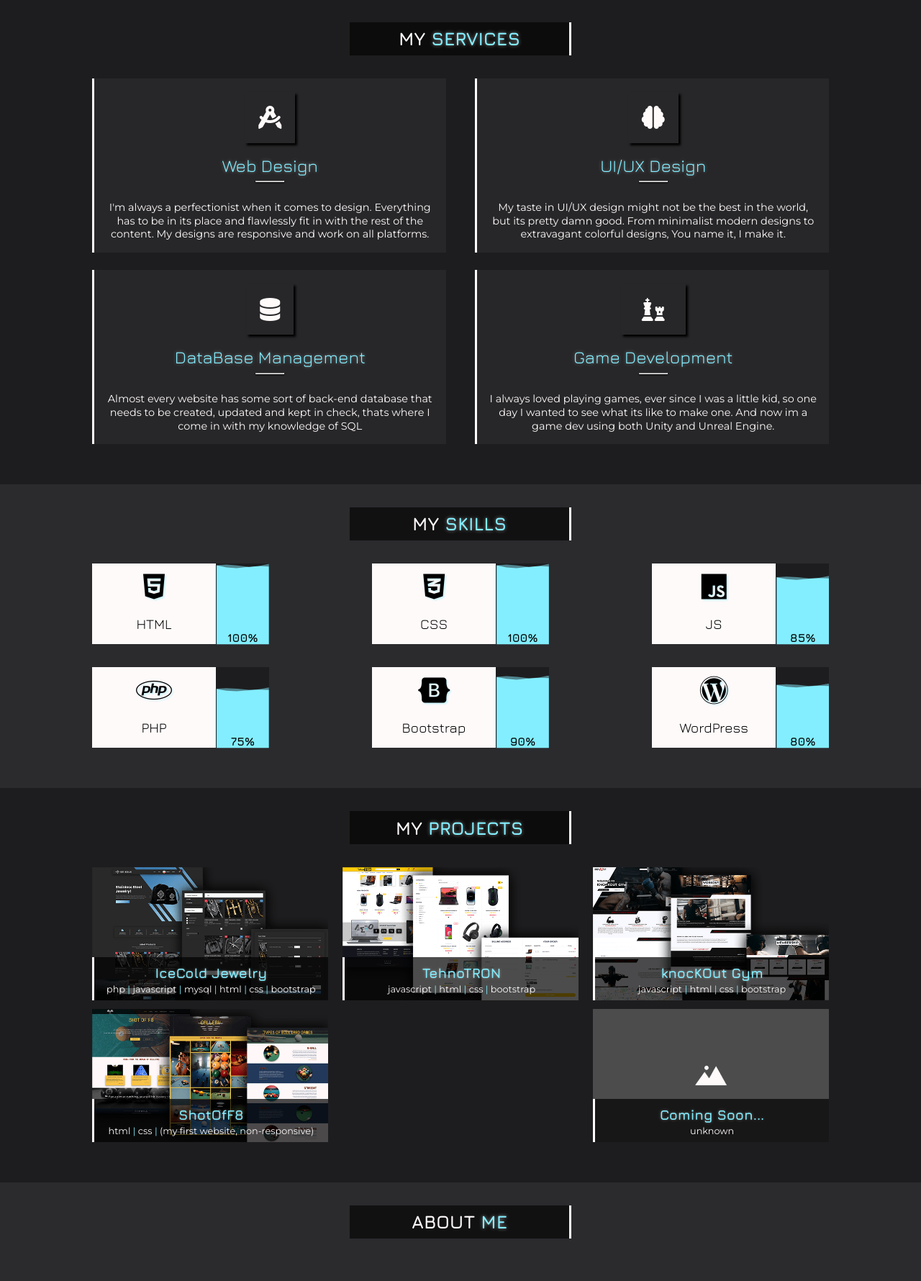
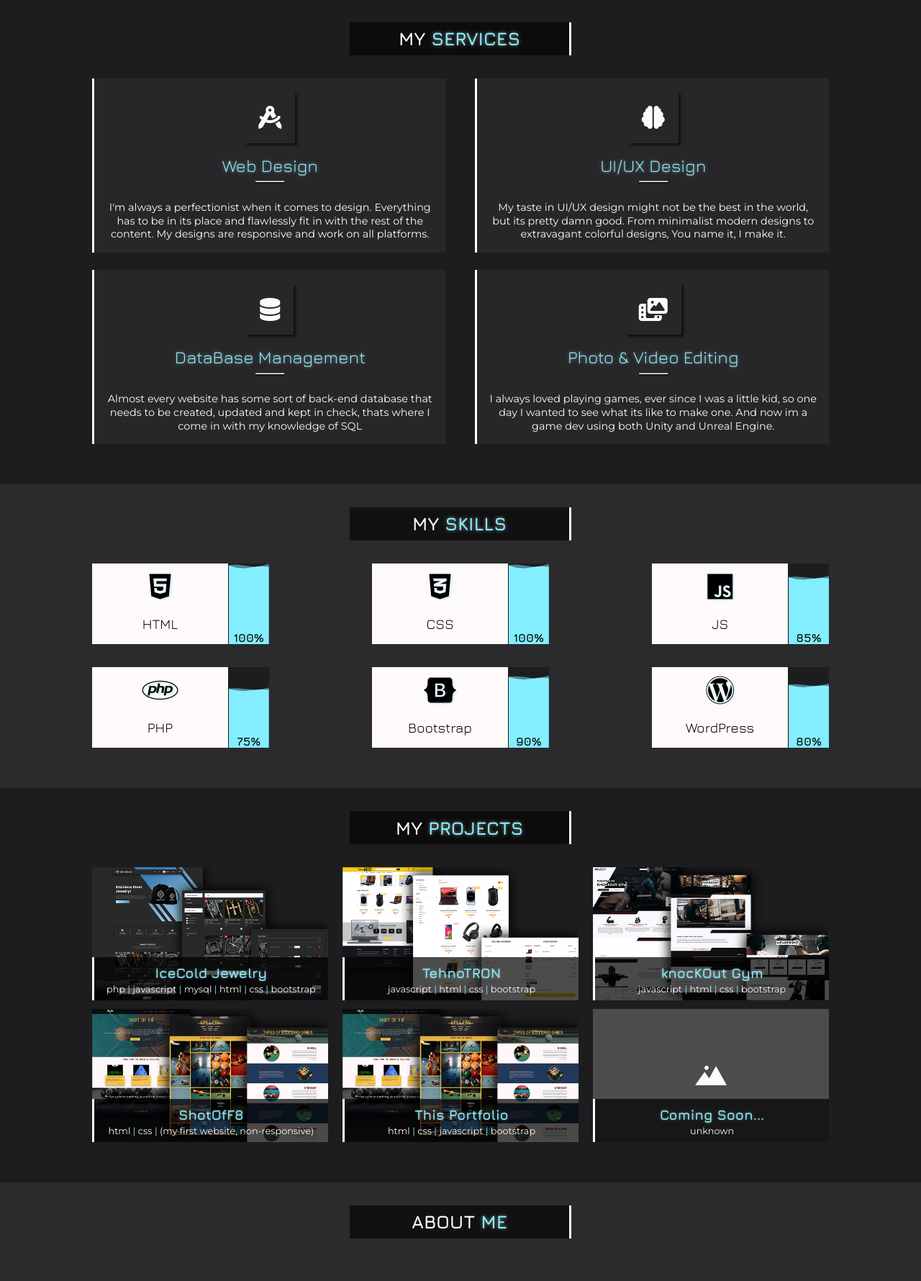
Before and after one commit to lTheChubbyl/lthechubbyl.github.io, a PHP site: page / in a window 1280 px wide. Shown: the part 801-2581 px from the top of the page at 72% size. Run offline with PHP 8.4, Linux system fonts and the light colour scheme; some libraries are stand-ins or nearby versions.

Commit message:
preparing v0.1

```diff
--- a/portfolio/assets/css/style.css
+++ b/portfolio/assets/css/style.css
@@ -24,6 +24,16 @@
   50% {
     -webkit-clip-path: polygon(100% 2%, 81% 1%, 60% 2%, 38% 4%, 19% 3%, 0 0, 0 100%, 100% 100%);
             clip-path: polygon(100% 2%, 81% 1%, 60% 2%, 38% 4%, 19% 3%, 0 0, 0 100%, 100% 100%);
+  }
+}
+@keyframes swooshOffset {
+  0%, 100% {
+    -webkit-clip-path: polygon(100% 2%, 81% 1%, 60% 2%, 38% 4%, 19% 3%, 0 0, 0 100%, 100% 100%);
+            clip-path: polygon(100% 2%, 81% 1%, 60% 2%, 38% 4%, 19% 3%, 0 0, 0 100%, 100% 100%);
+  }
+  50% {
+    -webkit-clip-path: polygon(100% 0, 81% 3%, 62% 4%, 40% 2%, 19% 1%, 0 2%, 0 100%, 100% 100%);
+            clip-path: polygon(100% 0, 81% 3%, 62% 4%, 40% 2%, 19% 1%, 0 2%, 0 100%, 100% 100%);
   }
 }
 @keyframes goDown {
@@ -80,6 +90,9 @@ hr {
 }
 
 /* _*-*_ HEADER _*-*_ */
+header {
+  display: none;
+}
 header nav {
   display: flex;
   position: fixed;
@@ -259,7 +272,7 @@ header nav .vr {
 #services .wrapper .services-part i {
   font-size: 2.5rem;
   padding: 1.2rem;
-  box-shadow: 3px 3px 3px #000;
+  box-shadow: 3px 3px 3px rgba(0, 0, 0, 0.6);
   margin: 2rem auto;
 }
 #services .wrapper .services-part h3 {
@@ -275,9 +288,6 @@ header nav .vr {
 #services .wrapper .services-part p {
   line-height: 1.4;
   padding: 1.5em;
-}
-#services .wrapper .services-part:last-of-type i {
-  width: calc(5rem + 10px);
 }
 
 #skills {
@@ -296,12 +306,13 @@ header nav .vr {
   justify-content: space-between;
   width: 14%;
   height: 7.5rem;
-  background: #FFFAFA;
 }
 #skills .wrapper .skills-part .skill-desc {
   color: #000;
+  background: #FFFAFA;
   text-align: center;
   margin: 0 auto;
+  width: 100%;
 }
 #skills .wrapper .skills-part .skill-desc i {
   font-size: 3rem;
@@ -328,7 +339,7 @@ header nav .vr {
   bottom: 0;
   width: 100%;
   background: rgba(131, 238, 255, 0.5);
-  animation: swoosh 1.5s ease-in-out infinite 0.5s;
+  animation: swooshOffset 1.5s ease-in-out infinite;
 }
 #skills .wrapper .skills-part .skill-bar-out .skill-bar-in p {
   position: absolute;
@@ -342,10 +353,10 @@ header nav .vr {
 #skills .wrapper .skills-part .skill-bar-out .skill-bar-in::before {
   content: "";
   position: absolute;
-  top: 2px;
+  bottom: 0;
   left: 0;
   width: 100%;
-  height: 100%;
+  height: 98%;
   background: #83EEFF;
   animation: swoosh 1.5s ease-in-out infinite;
 }
--- a/portfolio/assets/css/style.scss
+++ b/portfolio/assets/css/style.scss
@@ -83,6 +83,16 @@
             clip-path: polygon(100% 2%, 81% 1%, 60% 2%, 38% 4%, 19% 3%, 0 0, 0 100%, 100% 100%);
         }
     }
+
+    @keyframes swooshOffset {
+        0%, 100% {
+            clip-path: polygon(100% 2%, 81% 1%, 60% 2%, 38% 4%, 19% 3%, 0 0, 0 100%, 100% 100%);
+        }
+        50% {
+            clip-path: polygon(100% 0, 81% 3%, 62% 4%, 40% 2%, 19% 1%, 0 2%, 0 100%, 100% 100%);
+        }
+    }
+
     @keyframes goDown {
         0% {
             opacity: 1;
@@ -143,6 +153,7 @@ hr {
 /* _*-*_ HEADER _*-*_ */
 
 header {
+    display: none;
     nav {
         display: flex;
         position: fixed;
@@ -300,7 +311,7 @@ header {
             i {
                 font-size: 2.5rem;
                 padding: 1.2rem;
-                box-shadow: 3px 3px 3px #000;
+                box-shadow: 3px 3px 3px rgba(#000, 0.6);
                 margin: 2rem auto;
             }
             h3 {
@@ -318,9 +329,6 @@ header {
             p {
                 line-height: 1.4;
                 padding: 1.5em;
-            }
-            &:last-of-type i {
-                width: calc(5rem + 10px);
             }
         }
     }
@@ -340,11 +348,12 @@ header {
             justify-content: space-between;
             width: 14%;
             height: 7.5rem;
-            background: $snow-white;
             .skill-desc {
                 color: #000;
+                background: $snow-white;
                 text-align: center;
                 margin: 0 auto;
+                width: 100%;
                 i {
                     font-size: 3rem;
                     text-align: center;
@@ -372,7 +381,7 @@ header {
                     bottom: 0;
                     width: 100%;
                     background: rgba($color: $neon-light-blue, $alpha: 0.5);
-                    animation: swoosh 1.5s ease-in-out infinite 0.5s;
+                    animation: swooshOffset 1.5s ease-in-out infinite;
                     p {
                         position: absolute;
                         color: black;
@@ -387,10 +396,10 @@ header {
                     &::before {
                         content: "";
                         position: absolute;
-                        top: 2px;
+                        bottom: 0;
                         left: 0;
                         width: 100%;
-                        height: 100%;
+                        height: 98%;
                         background: $neon-light-blue;
                         animation: swoosh 1.5s ease-in-out infinite;
                     }
@@ -1420,3 +1429,44 @@ footer {
         }
     }
 }
+
+// /* Set-up */
+// body {
+// 	perspective: 500px;
+// 	-webkit-perspective: 500px;
+// }
+
+// /* Container box to set the sides relative to */
+// .cube {
+// 	-webkit-transition: -webkit-transform 1s;
+// 	transition: transform 1s; /* Animate the transform properties */
+
+// 	-webkit-transform-style: preserve-3d;
+// 	transform-style: preserve-3d; /* <-NB */
+// }
+
+// /* The two faces of the cube */
+// .flippety,.flop {
+// 	border: 1px solid rgba(147, 184, 189, .8);
+
+// 	-webkit-box-shadow: 0 5px 20px rgba(105, 108, 109, .3), 0 0 8px 5px rgba(208, 223, 226, .4) inset;
+// 	box-shadow: 0 5px 20px rgba(105, 108, 109, .3), 0 0 8px 5px rgba(208, 223, 226, .4) inset;
+// 	height: 200px;
+// }
+
+// /* Position the faces */
+// .flippety {
+// 	-webkit-transform: translateZ(30px);
+// 	transform: translateZ(30px);
+// }
+
+// .flop {
+// 	-webkit-transform: rotateY(90deg) translateZ(-30px);
+// 	transform: rotateY(90deg) translateZ(-30px);
+// }
+
+// /* Rotate the cube */
+// .cube:hover {
+// 	-webkit-transform: rotateY(-45deg);
+// 	transform: rotateY(-45deg); /* Text bleed at 90º */
+// }
--- /dev/null
+++ b/portfolio/assets/js/main.js
@@ -0,0 +1,13 @@
+$(document).ready(function() {
+    var distance = $("#services").offset().top;
+
+    $(window).scroll(function() {
+        if ( $(window).scrollTop() >= distance ) {
+            $("#navigation").fadeIn(400);
+        }
+        else {
+            $("#navigation").fadeOut(400);
+        }
+    });
+
+});
--- a/portfolio/index.html
+++ b/portfolio/index.html
@@ -18,7 +18,7 @@
     </head>
     <body>
         <a id="top"></a>
-        <header>
+        <header id="navigation">
             <nav>
                 <div class="vr"></div>
                 <ul>
@@ -38,7 +38,7 @@
                 <div id="logo">
                     <a href="index.html"><img src="assets/img/logo-m.png" alt="logo m&ch"></a>
                 </div>
-                <video autoplay="autoplay" loop="loop" muted="muted">
+                <video autoplay loop muted >
                     <source src="assets/video/hero_flare.mp4"/>
                     The video is unavailable.
                 </video>
@@ -63,27 +63,26 @@
                     <div class="services-part">
                         <i class="fa-solid fa-compass-drafting"></i>
                         <h3>Web Design</h3>
-                        <hr/>
+                        <hr />
                         <p>I'm always a perfectionist when it comes to design. Everything has to be in its place and flawlessly fit in with the rest of the content. My designs are responsive and work on all platforms.</p>
                     </div>
                     <div class="services-part">
                         <i class="fa-solid fa-brain"></i>
                         <h3>UI/UX Design</h3>
-                        <hr/>
+                        <hr />
                         <p>My taste in UI/UX design might not be the best in the world, but its pretty damn good. From minimalist modern designs to extravagant colorful designs, You name it, I make it.</p>
                     </div>
                     <div class="services-part">
                         <i class="fa-solid fa-database"></i>
                         <h3>DataBase Management</h3>
-                        <hr/>
+                        <hr />
                         <p>Almost every website has some sort of back-end database that needs to be created, updated and kept in check, thats where I come in with my knowledge of SQL</p>
                     </div>
                     <div class="services-part">
-                        <i class="fa-solid fa-chess"></i>
-                        <h3>Game Development</h3>
-                        <hr/>
-                        <p>I always loved playing games, ever since I was a little kid, so one day I wanted to see what its like to make one. And now im a game dev using both Unity and Unreal Engine.
-                        </p>
+                        <i class="fa-solid fa-photo-film"></i>
+                        <h3>Photo & Video Editing</h3>
+                        <hr />
+                        <p>I always loved playing games, ever since I was a little kid, so one day I wanted to see what its like to make one. And now im a game dev using both Unity and Unreal Engine.</p>
                     </div>
                 </div>
             </section>
@@ -202,6 +201,16 @@
                         </div>
                     </article>
                     <article class="projects-part">
+                        <img src="assets/img/shotoff8.png" alt="portfolio website"/>
+                        <div class="project-desc">
+                            <h3>This Portfolio</h3>
+                            <p>html<span> | </span>css<span> | </span>javascript<span> | </span>bootstrap</p>
+                        </div>
+                        <div class="project-btn">
+                            <a href="https://lthechubbyl.github.io/shotoff8/index.html" target="_blank">Check it out</a>
+                        </div>
+                    </article>
+                    <article class="projects-part">
                         <img src="assets/img/placeholder-img-invert.jpg" alt="coming soon"/>
                         <div class="project-desc">
                             <h3>Coming Soon...</h3>
@@ -228,7 +237,7 @@
                     </article>
                     <article id="about-me-r-part">
                         <h3>Basic Information</h3>
-                        <hr/>
+                        <hr />
                         <div class="info-desc">
                             <div class="info-desc-l">
                                 <p>Name:</p>
@@ -244,7 +253,7 @@
                             </div>
                         </div>
                         <h3>Education</h3>
-                        <hr/>
+                        <hr />
                         <div class="info-desc">
                             <div class="info-desc-l">
                                 <p>2017-2021</p>
@@ -262,25 +271,25 @@
                 <h2>Contact <span>Me</span></h2>
                 <div class="wrapper">
                     <article id="contact-form">
-                        <form action="index.php" method="post">
+                        <form>
                             <div class="form-part">
                                 <label for="fname">First Name:</label><br/>
-                                <hr/>
+                                <hr />
                                 <input type="text" name="fname" id="fname" maxlength="35" placeholder="John"/>
                             </div>
                             <div class="form-part">
                                 <label for="lname">Last Name:</label><br/>
-                                <hr/>
+                                <hr />
                                 <input type="text" name="lname" id="lname" maxlength="35" placeholder="Doe"/>
                             </div>
                             <div class="form-part">
                                 <label for="email">E-mail:</label><br/>
-                                <hr/>
+                                <hr />
                                 <input type="email" name="email" id="email" maxlength="35" placeholder="example@mail.com"/>
                             </div>
                             <div class="form-part">
                                 <label for="phone-number">Phone Number:</label><br/>
-                                <hr/>
+                                <hr />
                                 <input type="tel" name="phone-number" id="phone-number" maxlength="18"/>
                             </div>
                             <textarea name="message" id="message" cols="10" rows="8" placeholder="Send me a message.."></textarea>
@@ -305,5 +314,7 @@
         </footer>
         <!-- _*-*_ WEB ICONS _*-*_ -->
         <script src="https://kit.fontawesome.com/270460494f.js" crossorigin="anonymous"></script>
+        <script src="https://code.jquery.com/jquery-3.7.0.min.js" integrity="sha256-2Pmvv0kuTBOenSvLm6bvfBSSHrUJ+3A7x6P5Ebd07/g=" crossorigin="anonymous"></script>
+        <script src="assets/js/main.js"></script>
     </body>
 </html>
```
Also changed, not shown: portfolio/txt.txt (added, +55 -0 lines), 1 other file.
